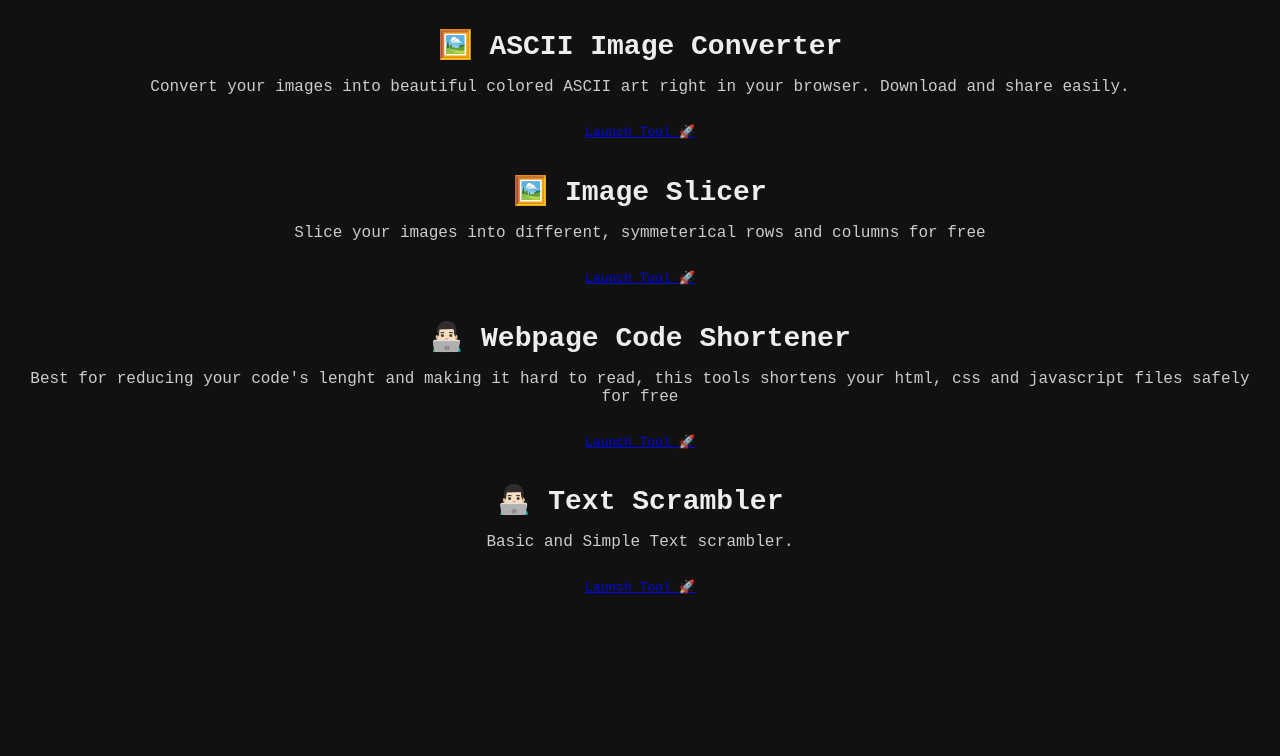
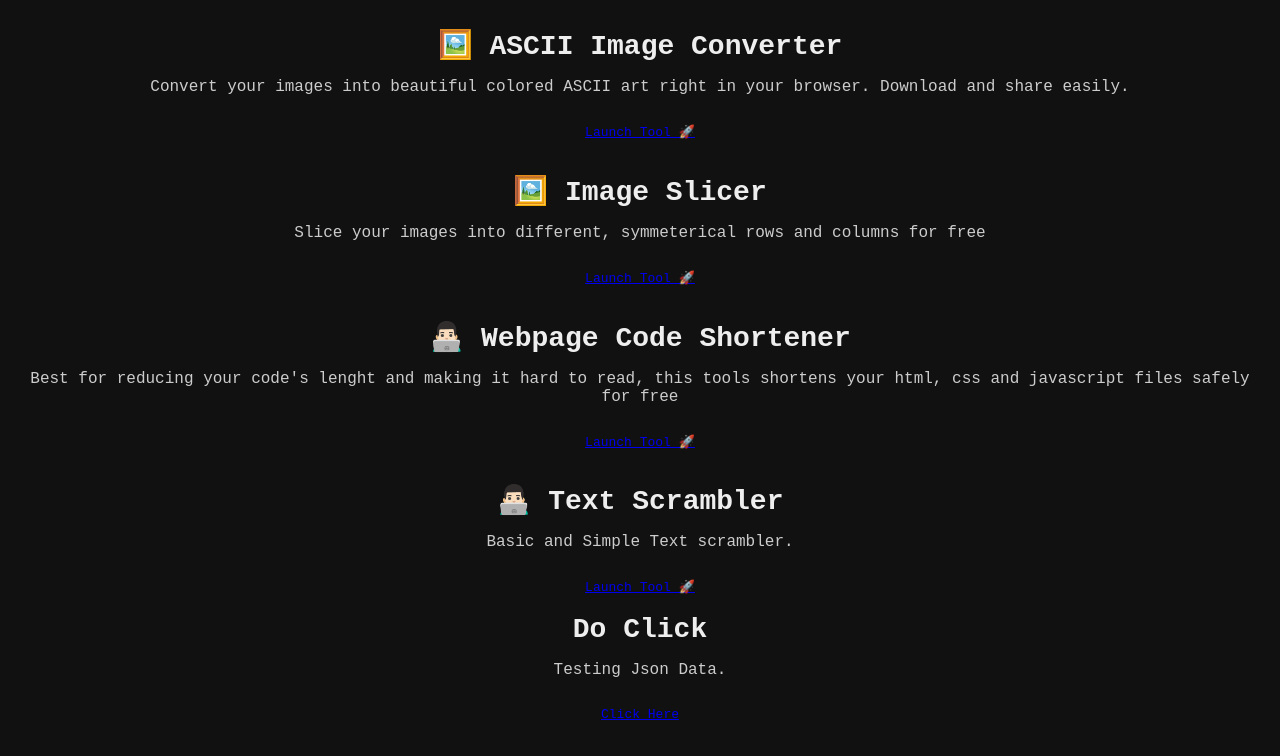
Before and after one commit to webtester-t/website1, a plain HTML site: page index.html in a window 1280 px wide. Drawn offline with Linux system fonts and the light colour scheme.

Commit message:
Update index.html
testing json data

```diff
--- a/index.html
+++ b/index.html
@@ -31,6 +31,12 @@
     <a href="scrambler.html" class="button">Launch Tool 🚀</a>
   </div>
 
+    <div class="intro-box">
+    <h1>Do Click</h1>
+    <p>Testing Json Data.</p>
+    <a href="pdfanalyzerjsondata.html" class="button">Click Here</a>
+  </div>
+
 </div>
 </body>
 </html>
```
